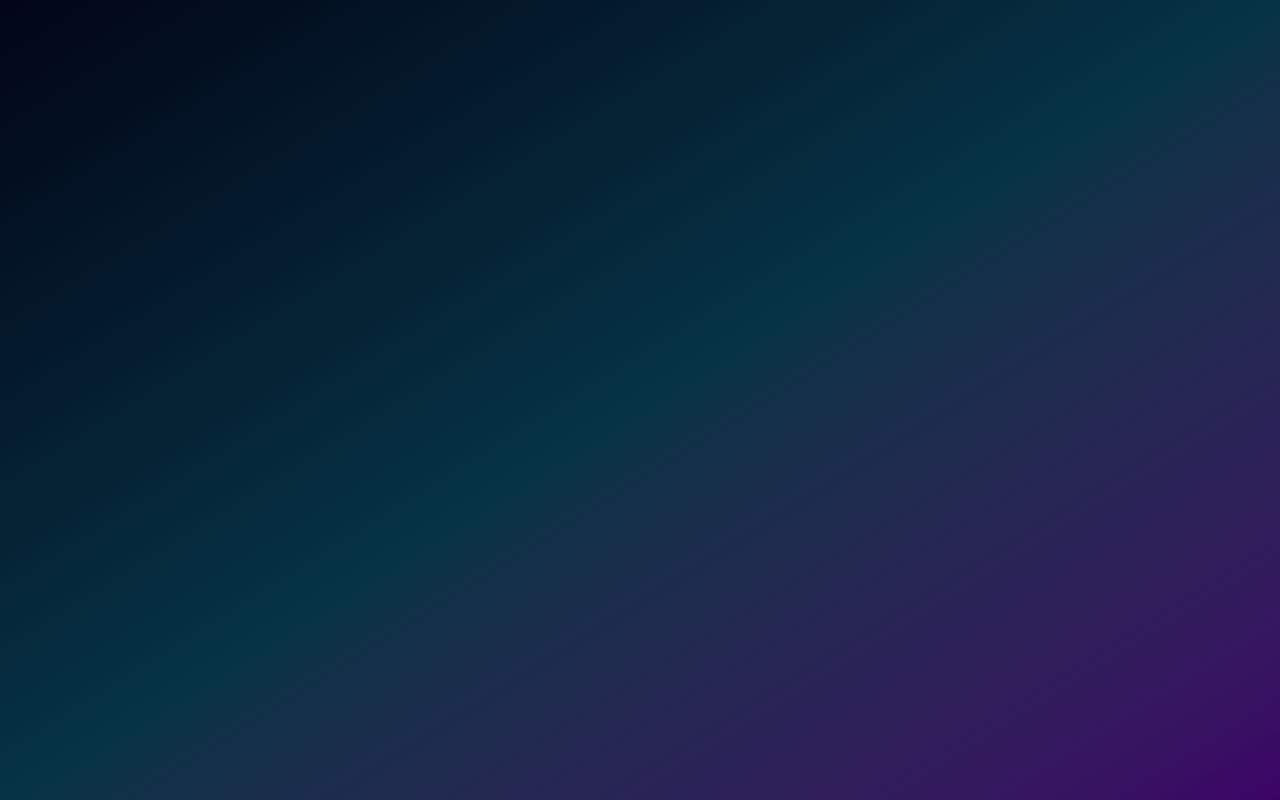
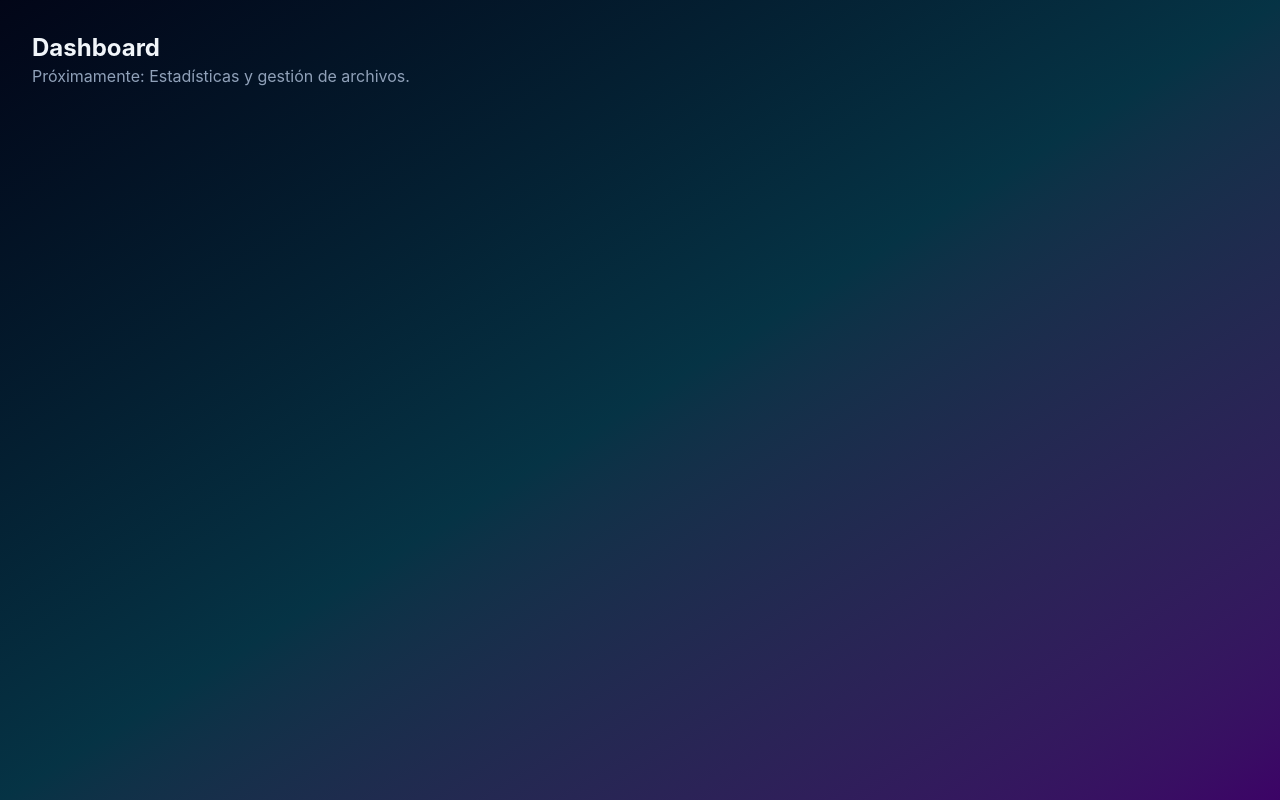
Before and after one commit to KevinKeyssx/FileManager-Front, a SvelteKit app: page /dashboard in a window 1280 px wide. Built offline with nearby package versions, Linux system fonts and the light colour scheme.

Commit message:
Seo implemented

```diff
--- a/src/routes/dashboard/+page.svelte
+++ b/src/routes/dashboard/+page.svelte
@@ -0,0 +1,14 @@
+<script lang="ts">
+	import SEO from "$lib/components/SEO.svelte";
+</script>
+
+<SEO
+	title="Dashboard - FileManager"
+	description="Panel de control para gestionar tus archivos y ver estadísticas del sistema."
+	noindex={ true }
+/>
+
+<div class="p-8">
+	<h1 class="text-2xl font-bold">Dashboard</h1>
+	<p class="text-slate-400">Próximamente: Estadísticas y gestión de archivos.</p>
+</div>
```
